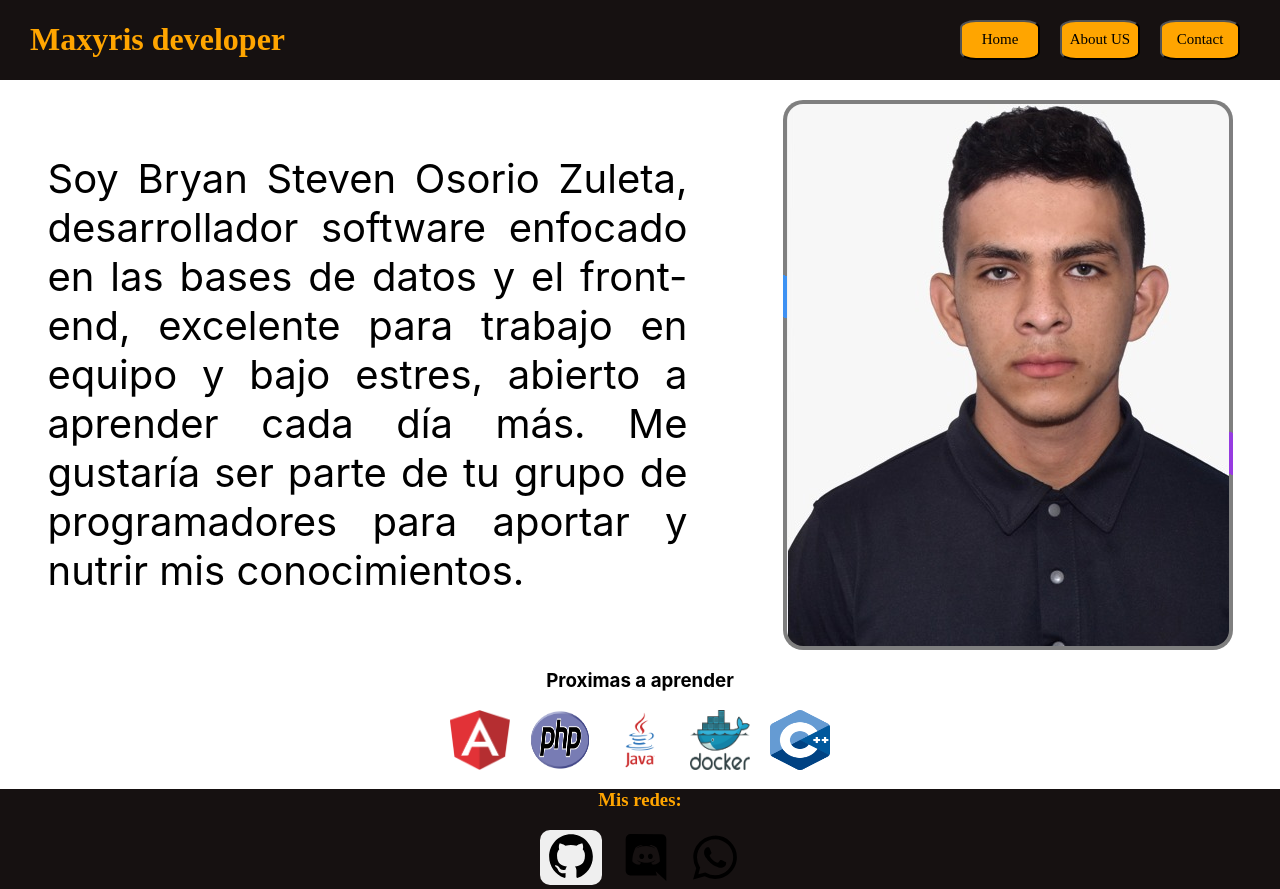
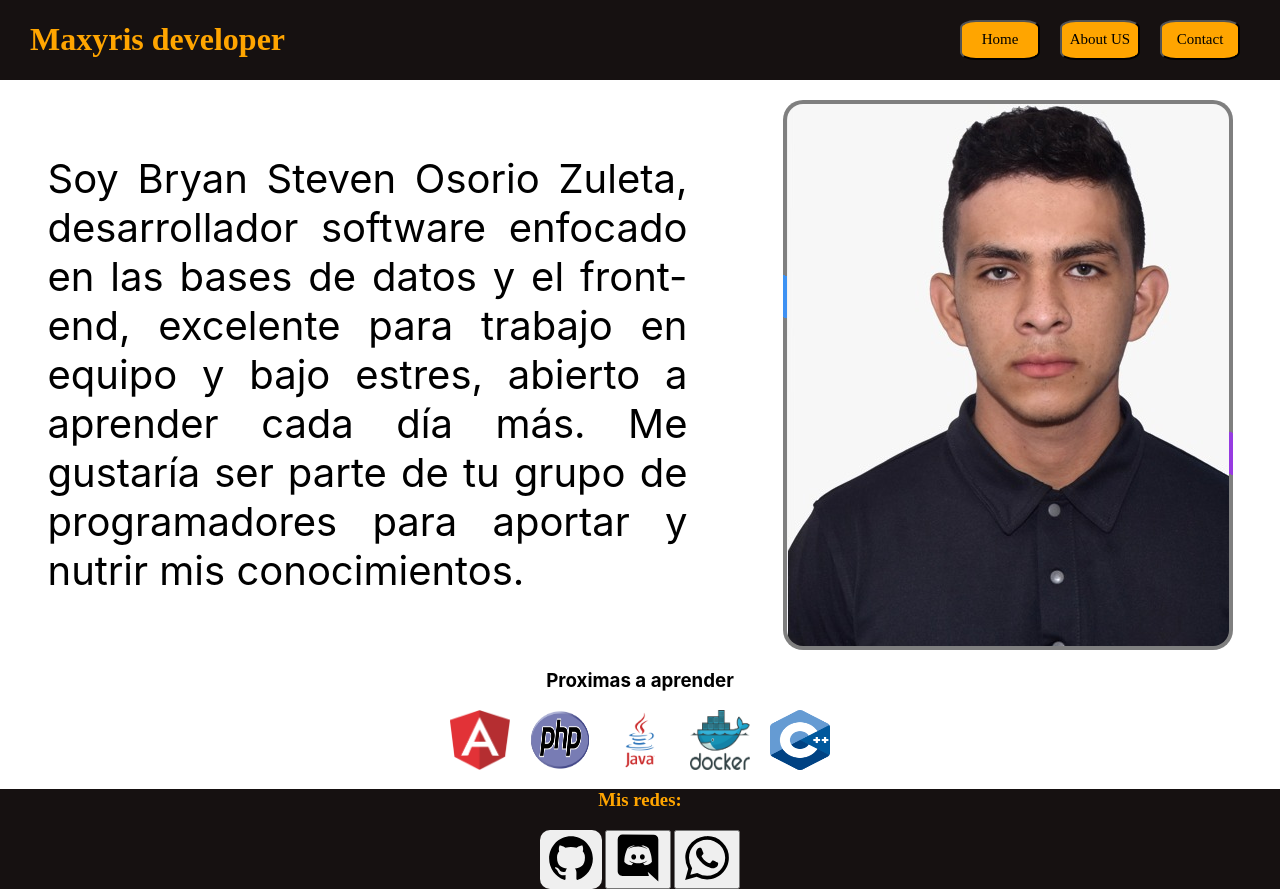
Before and after one commit to Maxyris/Mi-portafolio, a React (Create React App) app: page / in a window 1280 px wide. Built offline with nearby package versions, Linux system fonts and the light colour scheme.

Commit message:
Se realizó ventana modal en los logos del footer mostrando la información de cada uno de estos, se hizo con sweetalert

```diff
--- a/package.json
+++ b/package.json
@@ -12,6 +12,8 @@
     "react-router": "^6.4.0",
     "react-router-dom": "^6.4.0",
     "react-scripts": "5.0.1",
+    "sweetalert2": "^11.4.37",
+    "sweetalert2-react-content": "^5.0.3",
     "web-vitals": "^2.1.4"
   },
   "scripts": {
--- a/src/Components/Layout/Footer/Footer.jsx
+++ b/src/Components/Layout/Footer/Footer.jsx
@@ -6,9 +6,13 @@ import discord from './../../../Images/discord.svg'
 import whatsapp from './../../../Images/whatsapp.svg'
 import { IoClose } from "react-icons/io5"
 import './Footer.css'
+import Swal from "sweetalert2"
+
+
 
 
 export const Footer = () => {
+
   const AddRemoveClassName = () =>{
     /*github*/
     var btnGithubPopup = document.getElementById('btnGithubPopup');
@@ -39,8 +43,30 @@ export const Footer = () => {
             {/* buttonInfoDiscord */}
 
 
-            <MyImage imageSRC={discord} classNameImage="ClassImageFooter" alt="Discord" title="Discord"/>
+            <button onClick={()=>{
+              Swal.fire({
+                title: "Arcoiris#5681",
+                text: "Está ventana modal fue realizado con sweetalert2",
+                imageHeight: "100px",
+                imageWidth: "100px",
+                imageUrl: 'https://cdn-icons-png.flaticon.com/512/2111/2111370.png',
+                imageAlt: "Discord",
+              })
+            }}>
+              <MyImage imageSRC={discord} classNameImage="ClassImageFooter" alt="Discord" title="Discord"/>
+            </button>
+            <button onClick={()=>{
+              Swal.fire({
+                title: "3012082826",
+                text: "Está ventana modal fue realizado con sweetalert2",
+                imageHeight: "100px",
+                imageWidth: "100px",
+                imageUrl: 'https://cdn-icons-png.flaticon.com/512/3670/3670051.png',
+                imageAlt: "Whatsapp",
+              })
+            }}>
             <MyImage imageSRC={whatsapp} classNameImage="ClassImageFooter" alt="whatsapp" title="whatsapp"/>
+            </button>
           </div>
       </div>
       <div className="overlay " id='overlay'>
```
Also changed, not shown: 1 other file (tests, documents, lock files or other folders).
